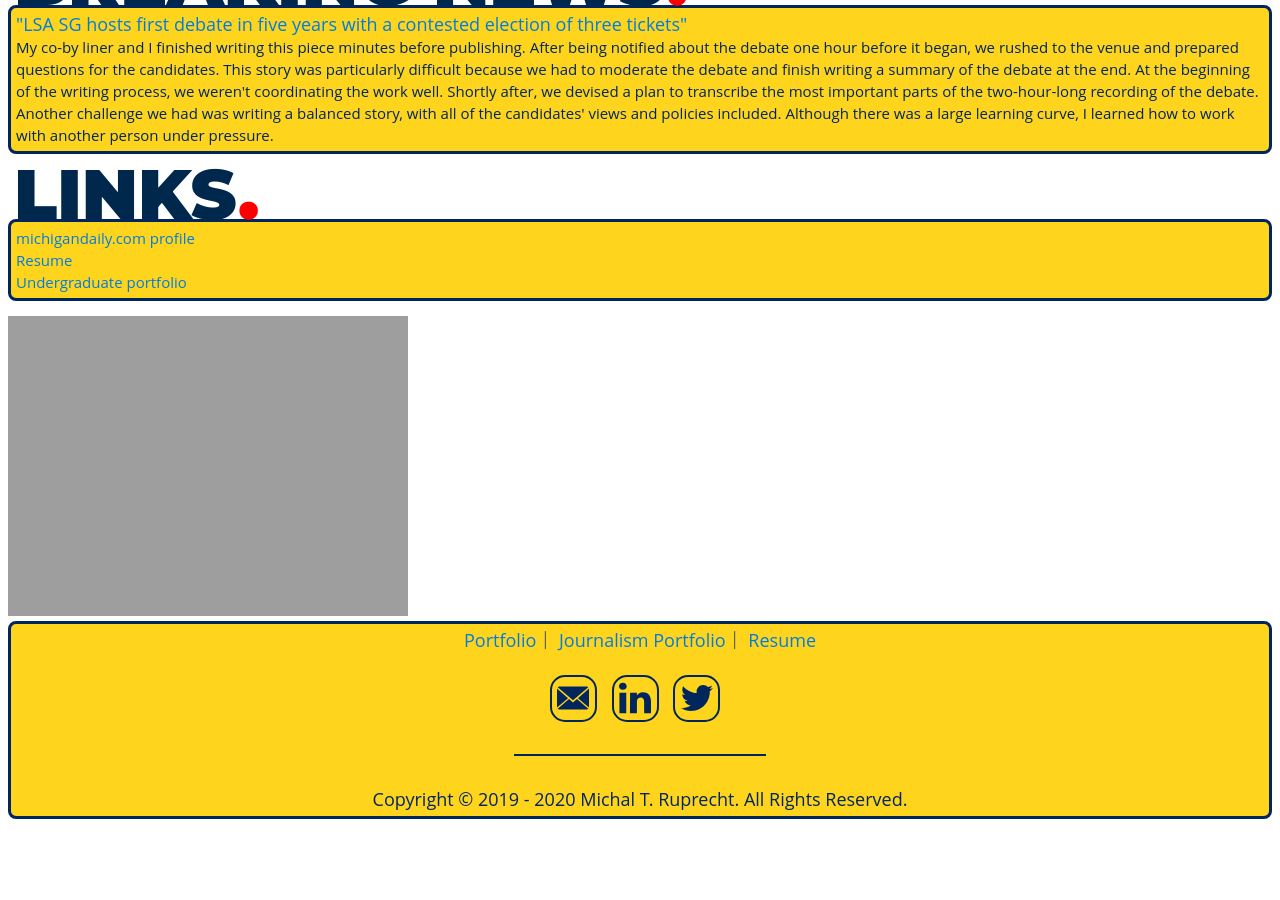
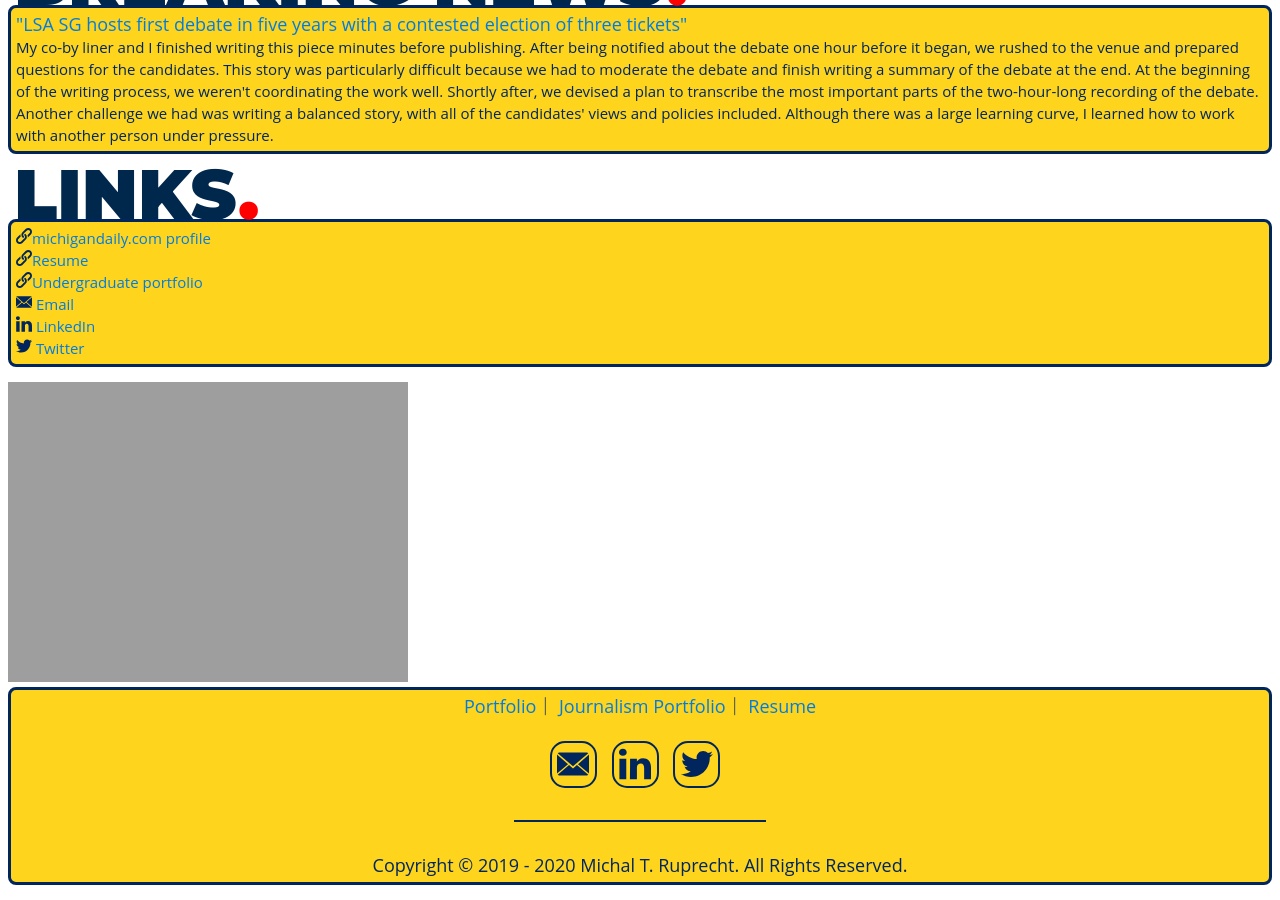
Before and after one commit to MichalRuprecht/michalruprecht.github.io, a Jekyll site: the page built from pages/journalism.html, in a window 1280 px wide and 900 px high, scrolled down 2407 px. Built offline with Jekyll 4.4.1, drawn with Linux system fonts in a browser that asks for light colours; before the commit the page ends 3241 px from its top, so only the background shows below that.

Commit message:
Update journalism.html

```diff
--- a/pages/journalism.html
+++ b/pages/journalism.html
@@ -67,9 +67,12 @@ title: Journalism Portfolio - Michal Ruprecht
         LINKS<font color="#FF0000">.</font>
       </div>
       <div class="college">
-        <h3><a href="https://www.michigandaily.com/author/mrup" target="_blank">michigandaily.com profile</a>
-        <br /><a href="http://resume.michalruprecht.com" target="_blank">Resume</a>
-        <br /><a href="http://michalruprecht.com">Undergraduate portfolio</a>
+        <h3><img src="https://michalruprecht.com/assets/icons/link.svg" alt="resume" style="width:16px;"><a href="https://www.michigandaily.com/author/mrup" target="_blank">michigandaily.com profile</a>
+        <br /><img src="https://michalruprecht.com/assets/icons/link.svg" alt="resume" style="width:16px;"><a href="http://resume.michalruprecht.com" target="_blank">Resume</a>
+        <br /><img src="https://michalruprecht.com/assets/icons/link.svg" alt="resume" style="width:16px;"><a href="http://michalruprecht.com">Undergraduate portfolio</a>
+        <br /><img src="https://michalruprecht.com/assets/icons/mail.svg" alt="EMail" style="width:16px;"><a href="mailto:me@michalruprecht.com" target="_blank"> Email</a>
+        <br /><img src="https://michalruprecht.com/assets/icons/linkedin.svg" alt="Linkedin" style="width:16px;"><a href="https://www.linkedin.com/in/michalruprecht" target="_blank"> LinkedIn</a>
+        <br /><img src="https://michalruprecht.com/assets/icons/twitter.svg" alt="Twitter" style="width:16px;"><a href="https://twitter.com/michalruprecht" target="_blank"> Twitter</a>
       </h3>
       </div>
     </body>
```
